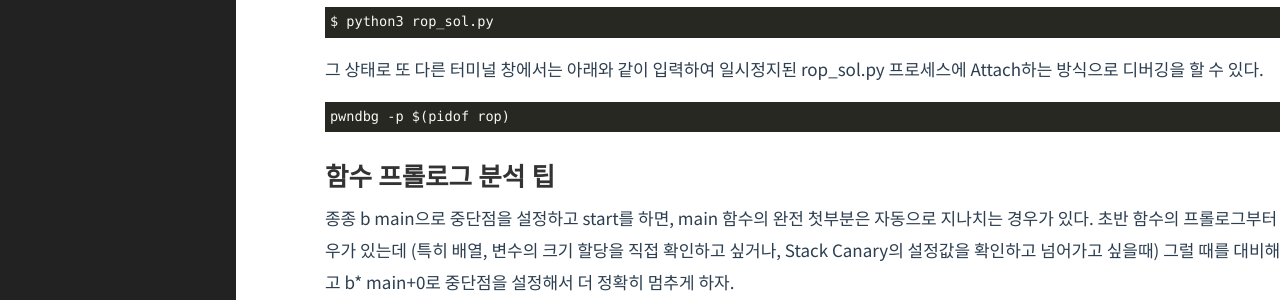
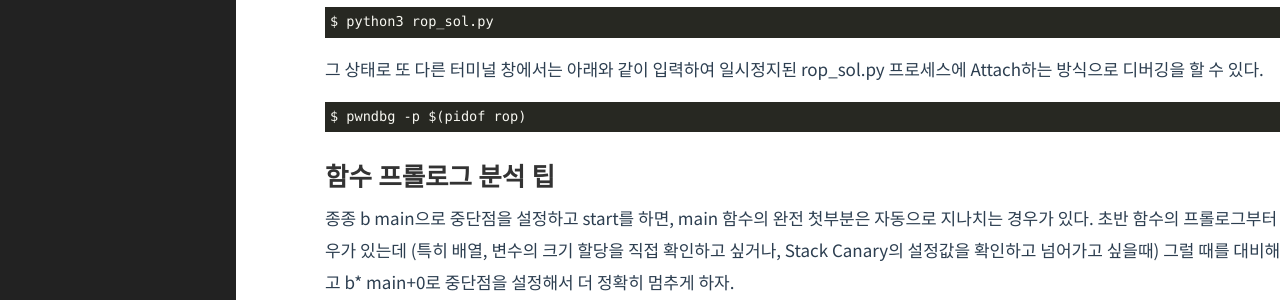
Before and after one commit to Herrtane/Herrtane.github.io, a Jekyll site: the page built from _posts/SystemHacking/2026-04-29-systemhacking-gdb.markdown, in a window 1280 px wide. Shown: the part 1174-1474 px from the top of the page. Built offline with Jekyll 4.4.1, drawn with Linux system fonts in a browser that asks for light colours; comment, search, counter and statistics services are not loaded.

````diff
--- a/_posts/SystemHacking/2026-04-29-systemhacking-gdb.markdown
+++ b/_posts/SystemHacking/2026-04-29-systemhacking-gdb.markdown
@@ -58,7 +58,7 @@ $ python3 rop_sol.py
 그 상태로 또 다른 터미널 창에서는 아래와 같이 입력하여 일시정지된 rop_sol.py 프로세스에 Attach하는 방식으로 디버깅을 할 수 있다.
 
 ```
-pwndbg -p $(pidof rop)
+$ pwndbg -p $(pidof rop)
 ```
 
 ## 함수 프롤로그 분석 팁
````
